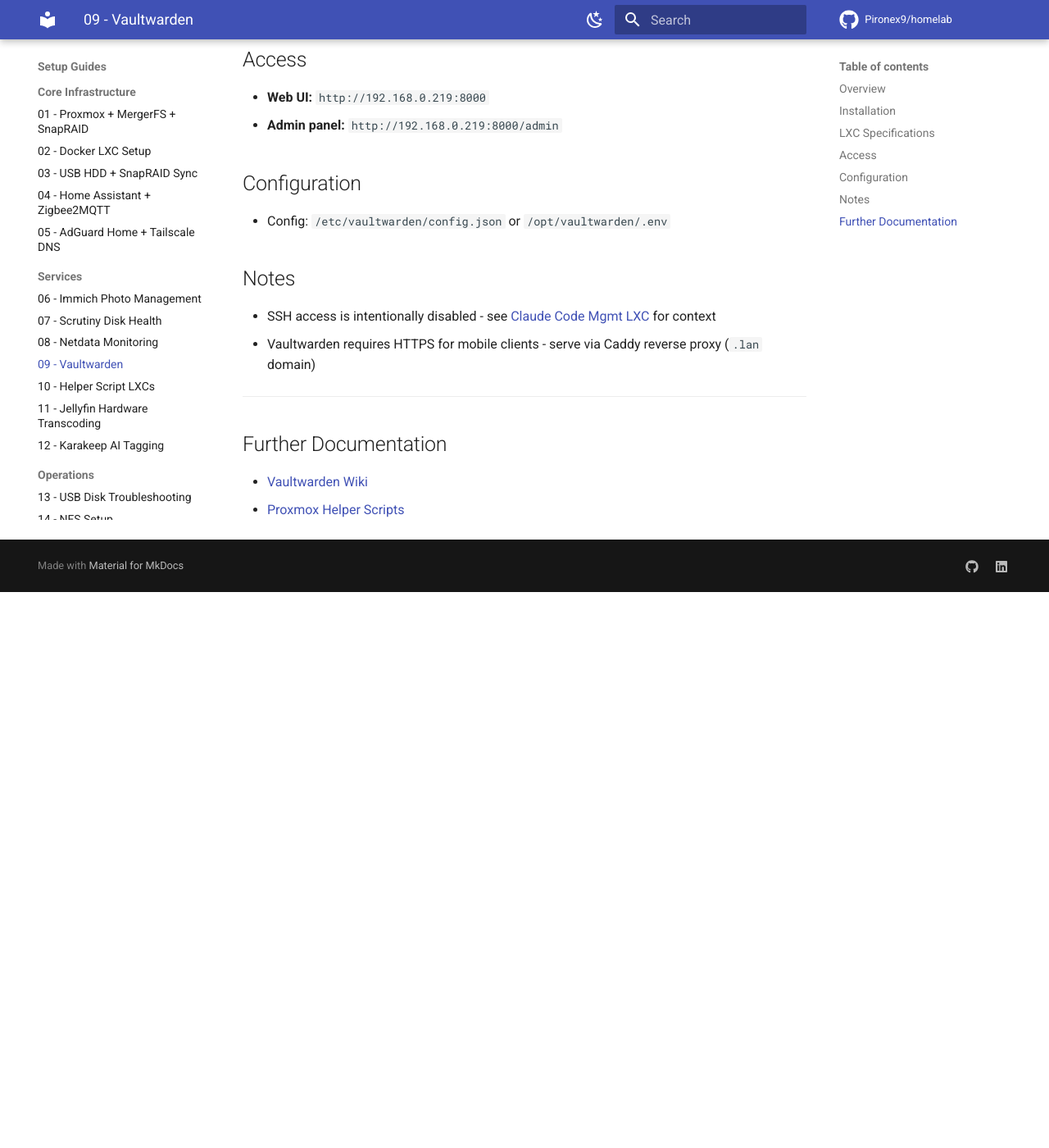
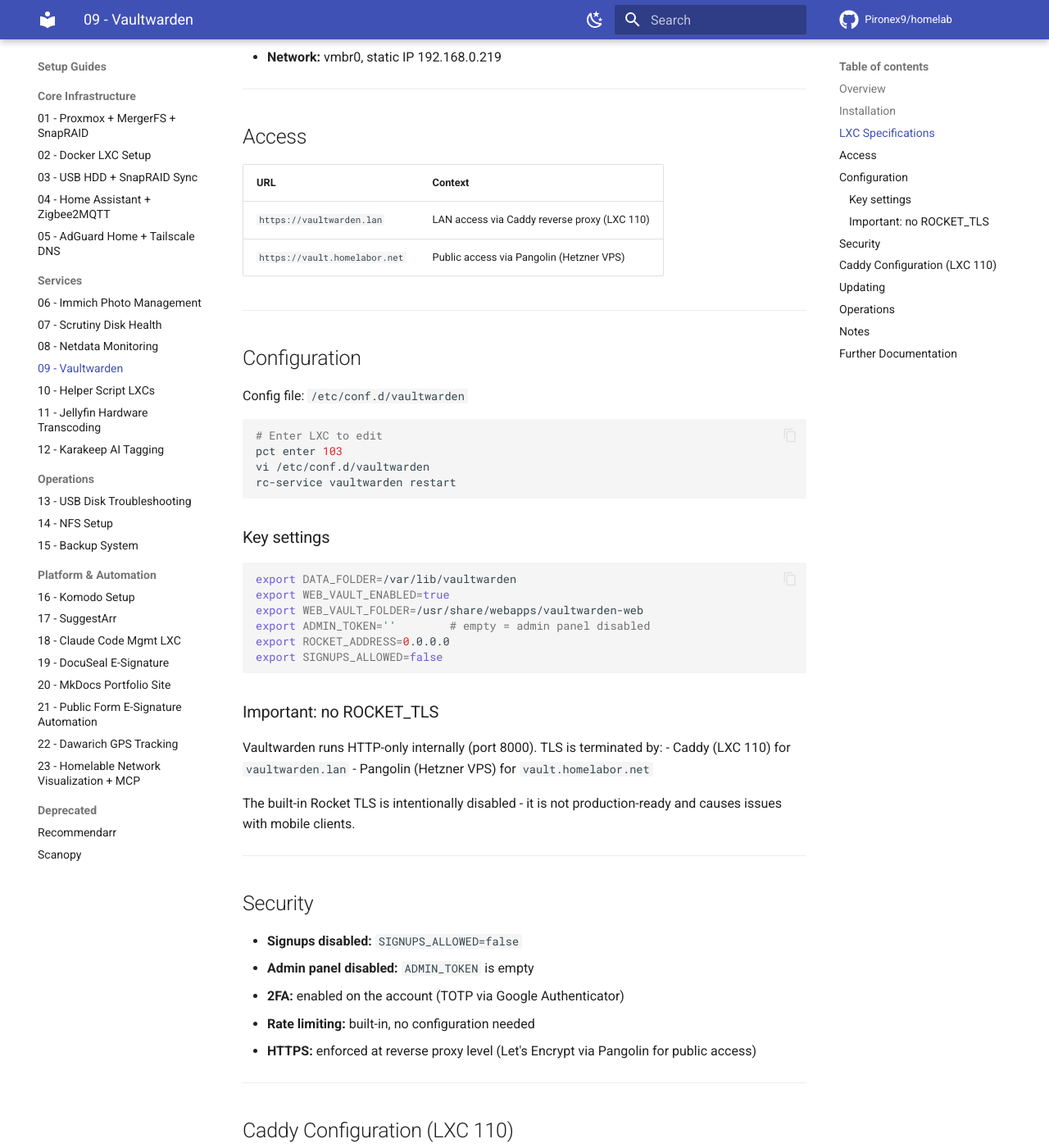
Before and after one commit to Pironex9/homelab, an MkDocs documentation site: the page built from docs/proxmox/09_Vaultwarden.md, in a window 1280 px wide and 1400 px high, scrolled down 814 px. Shown: the whole window at 82% size. Built offline with MkDocs 1.6.1 and Material for MkDocs 9.7.7, drawn with Linux system fonts in a browser that asks for light colours; comment, search, counter and statistics services are not loaded; before the commit the page ends 1536 px from its top, so only the background shows below that; some of the changed text lies outside the part shown.

Commit message:
Update Vaultwarden docs: HTTP internal, Pangolin public access, security config

````diff
--- a/docs/proxmox/09_Vaultwarden.md
+++ b/docs/proxmox/09_Vaultwarden.md
@@ -7,11 +7,13 @@
 
 ## Overview
 
-Vaultwarden is a self-hosted Bitwarden-compatible password manager running on Alpine Linux LXC 103.
+Vaultwarden is a self-hosted Bitwarden-compatible password manager running on Alpine Linux LXC 103. It serves as the primary password manager for the homelab, accessible both on the local network and publicly via Pangolin.
 
 ---
 
 ## Installation
+
+Installed via Proxmox Community Scripts (Alpine variant):
 
 ```bash
 bash -c "$(wget -qO - https://github.com/community-scripts/ProxmoxVE/raw/main/ct/alpine-vaultwarden.sh)"
@@ -21,27 +23,114 @@
 
 - **Platform:** Alpine Linux LXC (Unprivileged)
 - **CPU:** 1 core
-- **RAM:** 1GB
-- **Disk:** 4GB
-- **Network:** vmbr0, DHCP
+- **RAM:** 256MB
+- **Disk:** 1GB
+- **Network:** vmbr0, static IP 192.168.0.219
+
+---
 
 ## Access
 
-- **Web UI:** `http://192.168.0.219:8000`
-- **Admin panel:** `http://192.168.0.219:8000/admin`
+| URL | Context |
+|-----|---------|
+| `https://vaultwarden.lan` | LAN access via Caddy reverse proxy (LXC 110) |
+| `https://vault.homelabor.net` | Public access via Pangolin (Hetzner VPS) |
+
+---
 
 ## Configuration
 
-- Config: `/etc/vaultwarden/config.json` or `/opt/vaultwarden/.env`
+Config file: `/etc/conf.d/vaultwarden`
+
+```bash
+# Enter LXC to edit
+pct enter 103
+vi /etc/conf.d/vaultwarden
+rc-service vaultwarden restart
+```
+
+### Key settings
+
+```bash
+export DATA_FOLDER=/var/lib/vaultwarden
+export WEB_VAULT_ENABLED=true
+export WEB_VAULT_FOLDER=/usr/share/webapps/vaultwarden-web
+export ADMIN_TOKEN=''        # empty = admin panel disabled
+export ROCKET_ADDRESS=0.0.0.0
+export SIGNUPS_ALLOWED=false
+```
+
+### Important: no ROCKET_TLS
+
+Vaultwarden runs HTTP-only internally (port 8000). TLS is terminated by:
+- Caddy (LXC 110) for `vaultwarden.lan`
+- Pangolin (Hetzner VPS) for `vault.homelabor.net`
+
+The built-in Rocket TLS is intentionally disabled - it is not production-ready and causes issues with mobile clients.
+
+---
+
+## Security
+
+- **Signups disabled:** `SIGNUPS_ALLOWED=false`
+- **Admin panel disabled:** `ADMIN_TOKEN` is empty
+- **2FA:** enabled on the account (TOTP via Google Authenticator)
+- **Rate limiting:** built-in, no configuration needed
+- **HTTPS:** enforced at reverse proxy level (Let's Encrypt via Pangolin for public access)
+
+---
+
+## Caddy Configuration (LXC 110)
+
+```caddy
+@vaultwarden host vaultwarden.lan
+handle @vaultwarden {
+    reverse_proxy http://192.168.0.219:8000
+}
+```
+
+---
+
+## Updating
+
+Vaultwarden is installed via Alpine package manager. Update when a new version appears in the Alpine repos:
+
+```bash
+pct enter 103
+apk update && apk upgrade vaultwarden
+rc-service vaultwarden restart
+```
+
+Note: Alpine package versions may lag a few days behind upstream releases.
+
+---
+
+## Operations
+
+```bash
+# Status
+pct exec 103 -- rc-service vaultwarden status
+
+# Logs
+pct exec 103 -- tail -f /var/log/vaultwarden/access.log
+pct exec 103 -- tail -f /var/log/vaultwarden/error.log
+
+# Restart
+pct exec 103 -- rc-service vaultwarden restart
+```
+
+---
 
 ## Notes
 
-- SSH access is intentionally disabled - see [Claude Code Mgmt LXC](./18_Claude_Code_Management_LXC_Setup.md) for context
-- Vaultwarden requires HTTPS for mobile clients - serve via Caddy reverse proxy (`.lan` domain)
+- SSH access is not available - use `pct enter 103` or `pct exec 103` from PVE
+- Data stored in `/var/lib/vaultwarden`
+- No `.env` file - configuration is in `/etc/conf.d/vaultwarden` (Alpine OpenRC style)
 
 ---
 
 ## Further Documentation
 
 - [Vaultwarden Wiki](https://github.com/dani-garcia/vaultwarden/wiki)
+- [Proxy examples](https://github.com/dani-garcia/vaultwarden/wiki/Proxy-examples)
 - [Proxmox Helper Scripts](https://community-scripts.github.io/ProxmoxVE/)
````
Also changed, not shown: other parts of docs/proxmox/09_Vaultwarden.md (+2 -2 lines).
